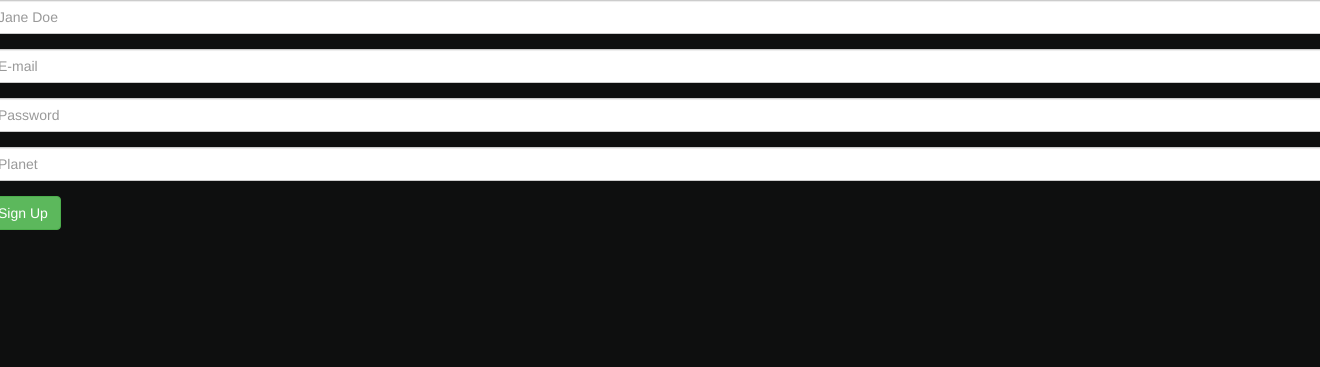
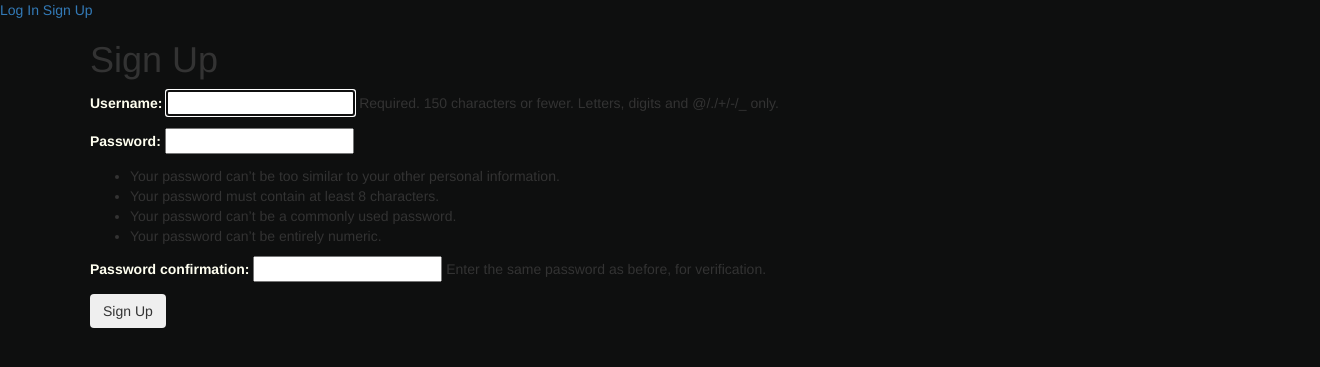
Before and after one commit to ananonad/Wayfarer, a Django app: page /accounts/signup/ in a window 1320 px wide; the page is wider, and only the part inside the window is pictured. Shown: the top 367 px of that part. Run offline with Django 4.2, Linux system fonts and the light colour scheme; some libraries are stand-ins or nearby versions.

Commit message:
some changes

```diff
--- a/main_app/models.py
+++ b/main_app/models.py
@@ -9,7 +9,7 @@ class Planet(models.Model):
     bio = models.TextField(max_length=500)
     verified_planet = models.BooleanField(default=False)
     created_at = models.DateTimeField(auto_now_add=True)
-    # user = models.ForeignKey(User, on_delete=models.CASCADE)
+    user = models.ForeignKey(User, on_delete=models.CASCADE)
 
     def __str__(self):
         return self.name
@@ -18,8 +18,8 @@ class Planet(models.Model):
         ordering = ['name']
 
 
-# class Profile(models.Model):
-#     user = models.OneToOneField(User, on_delete=models.CASCADE)
+class Profile(models.Model):
+    user = models.OneToOneField(User, on_delete=models.CASCADE)
 #     avatar = models.ImageField(default='default.jpg', upload_to='profile_images')
 #     bio = models.TextField()
 
--- a/main_app/templates/base.html
+++ b/main_app/templates/base.html
@@ -11,4 +11,25 @@
         <title>Project Spacefarers - {% block title %}{% endblock %}</title>
     </head>
     <body>
-    {% block content %} {% endblock %}
+        {% if user.is_authenticated %}
+        <div class="navbar-menu navbar-end">
+            <span class="navbar-item">Welcome: {{user.username}}</span>
+            <a class="navbar-item" href="{% url 'wayfarer_list' %}">Spacefarers</a>
+            <a class="navbar-item" href="{% url 'logout' %}">Logout</a>
+        </div>
+    {% else %}
+        <div class="navbar-menu navbar-end">
+            <a class="navbar-item" href="{% url 'login' %}">Log In</a>
+            <a class="navbar-item" href="{% url 'signup' %}">Sign Up</a>
+        </div>
+    {% endif %}
+            </nav>
+            <div class="container">
+
+                {% block content %}{% endblock %}
+
+            </div>
+            </div>
+        </div>
+        </body>
+    </html>
--- a/main_app/templates/registration/signup.html
+++ b/main_app/templates/registration/signup.html
@@ -1,20 +1,10 @@
 {% extends 'base.html' %} {% block content %}
 
-<form class="row gy-2 gx-3 align-items-center">
-    <div class="form-group">
-        <input class="form-control" type ="name" placeholder="Jane Doe">
-    </div>
-        <div class="form-group">
-            <input class="form-control" type="email" placeholder="E-mail">
-        </div>
-        <div class="form-group">
-            <input class="form-control" type="password" placeholder="Password">
-        </div>
-        <div class="form-group">
-            <input class="form-control" type="address" placeholder="Planet">
-        </div>
-        <button type="submit" class="btn btn-success">Sign Up</button>
+<h1 class="title">Sign Up</h1>
+<form method="post" action="{% url 'signup' %}">
+    {% csrf_token %} {{ form.as_p }}
+    <input type="submit" class="btn" value="Sign Up" />
+    <input type="hidden" name="next" value="{{ next }}" />
 </form>
-</body>
 
 {% endblock %}
--- a/main_app/views.py
+++ b/main_app/views.py
@@ -2,8 +2,10 @@ from django.contrib.auth import login
 from django.contrib.auth.forms import UserCreationForm
 from django.contrib.auth.decorators import login_required
 from django.utils.decorators import method_decorator
+from platformdirs import user_cache_dir
 from django.shortcuts import redirect
 from django.shortcuts import render
+from django.urls import reverse
 from .models import Planet
 from django.views import View
 from django.views.generic.base import TemplateView
@@ -28,12 +30,12 @@ class WayfarerList(TemplateView):
     def get_context_data(self, **kwargs):
         context = super().get_context_data(**kwargs)
         name = self.request.GET.get("name")
-        if name != None:
-            context["planets"] = Planet.objects.filter(name__icontains=name, user=self.request.user)
-            context["header"] = f"Searching for {name}"
-        else:
-            context["planets"] = Planet.objects.all(user=self.request.user)
-            context["header"] = "Trending Planets"
+        # if name != None:
+        #     context["planets"] = Planet.objects.filter(name__icontains=name, user=self.request.user)
+        #     context["header"] = f"Searching for {name}"
+        # else:
+        #     context["planets"] = Planet.objects.all(user=self.request.user)
+        #     context["header"] = "Trending Planets"
         return context
 
 class WayfarerCreate(CreateView):
```
Also changed, not shown: main_app/migrations/0007_planet_user_profile.py (added).
